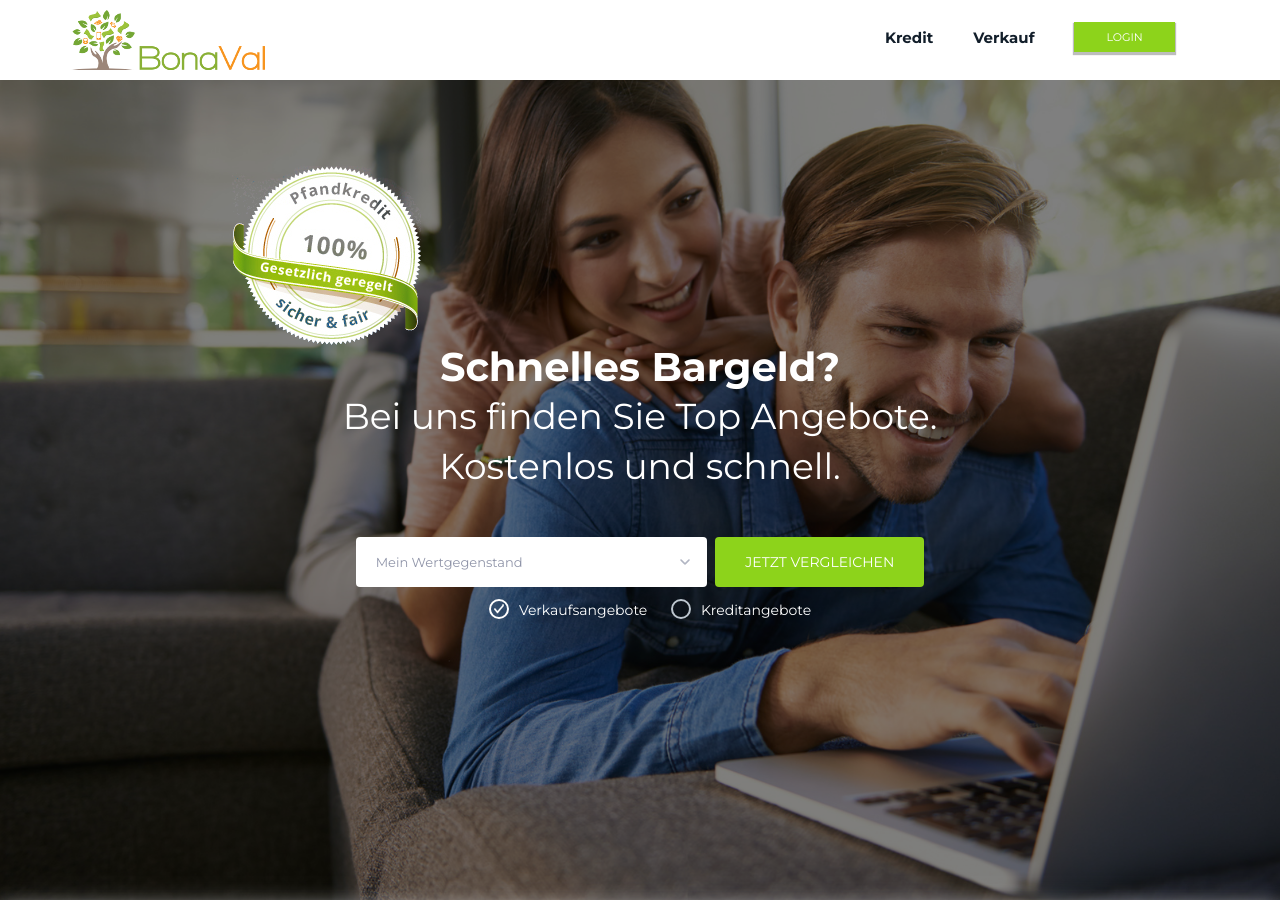
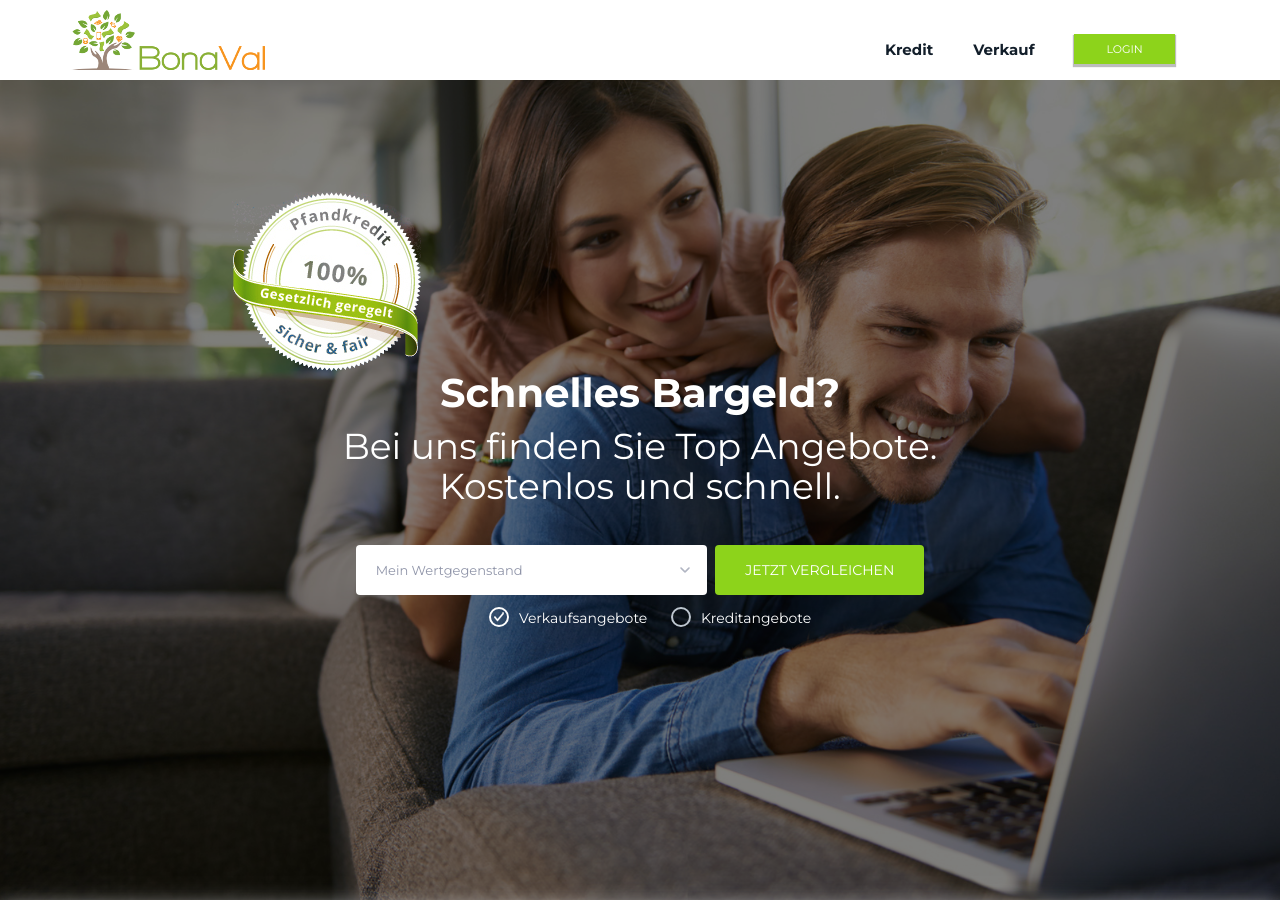
Before and after one commit to jatinderapex/Bonaval, a Jekyll site: the page built from landing-page.html, in a window 1280 px wide and 900 px high. Built offline with Jekyll 4.4.1, drawn with Linux system fonts in a browser that asks for light colours; nearby versions of some CDN libraries.

```diff
--- a/css/custom-style.css
+++ b/css/custom-style.css
@@ -84,7 +84,7 @@
     border: none;
     min-height: auto;
     margin-bottom: 0px;
-    margin-top: 18px;
+    margin-top: 30px;
 }
 .page-links .navbar-default .navbar-nav>li>a{
     padding: 0px 20px;
@@ -101,11 +101,13 @@
     height: 100%;
 }
 .banner-wrap-iner{
-        padding: 13% 0px 0px;
+    padding: 15% 0% 3% 0%;
+}
+.banner-wrap-iner{
+
 }
 #banner-wrap h2{
-    margin-bottom: 10px;
-    margin-top: 8px;
+    margin-top: 12px;
 }
 #banner-wrap #guarantee-img{
     padding-left: 192px;
@@ -118,8 +120,9 @@
     margin-top: 0px;
 }
 #form-wrapper{
-    margin-top: 50px;
+
     font-family: 'Montserrat', sans-serif;
+        margin-bottom: 70px;
 }
 #form-wrapper select{
     border: none;
@@ -697,7 +700,7 @@
 
 }
 .banner-wrap-iner {
-    padding: 160px 0px 0px;
+    padding: 45% 0px 0px;
 }
 }
 @media (max-width: 480px){
@@ -712,7 +715,7 @@
     width: 280px !important;
 }
 .banner-wrap-iner {
-    padding: 140px 0px 0px;
+    padding: 50% 0px 0px;
 }
 }
 @media (min-width: 768px) and (max-width: 991px){
@@ -749,18 +752,27 @@
 .col-sm-3.col-xs-12.inner-benefits-wrap{
 	    width: 20%;
 	}
+.banner-wrap-iner{
+    padding: 16% 0% 3% 0%;
+}
 }
 
 @media (min-width: 1900px){
 #benefits-top-wrap{
-    padding: 25px 120px;
+    padding: 25px 90px;
 }
 .col-sm-3.col-xs-12.inner-benefits-wrap{
 	    width: 20%;
 	}
+.banner-wrap-iner{
+    padding: 17% 0% 3% 0%;
+}
 }
 @media (min-width: 2100px){
 	#benefits-top-wrap {
-    padding: 25px 170px;
+    padding: 25px 150px;
+}
+.banner-wrap-iner{
+    padding: 18% 0% 3% 0%;
 }
 }
--- a/landing-page.html
+++ b/landing-page.html
@@ -43,13 +43,11 @@
 			<div class="row">
 				<img src="{{site.baseurl}}/img/siegel.png" id="guarantee-img">
 				<h1 class="text-center">Schnelles Bargeld?</h1>
-			<h2 class="text-center">Bei uns finden Sie Top Angebote.<br></h2>
+				<h2 class="text-center">Bei uns finden Sie Top Angebote.<br>Kostenlos und schnell.</h2>
 			</div>
 		</div>
-	<div id="overlay">
 		<div class="container">
 			<div class="row text-center">
-				<h2 class="text-center">Kostenlos und schnell.</h2>
 				<div id="form-wrapper">
 						<form method="POST" action="#">
 							<select>
@@ -68,8 +66,7 @@
 					</div>
 			</div>
 		</div>
-	</div><!-- end of overlay -->
-</div>
+	</div><!-- end of banner-overlay -->
 </div><!-- end of banner-wrap -->
 
 <div id="benefits-wrap">
```
Lines whose indentation alone changed are shown as unchanged.
